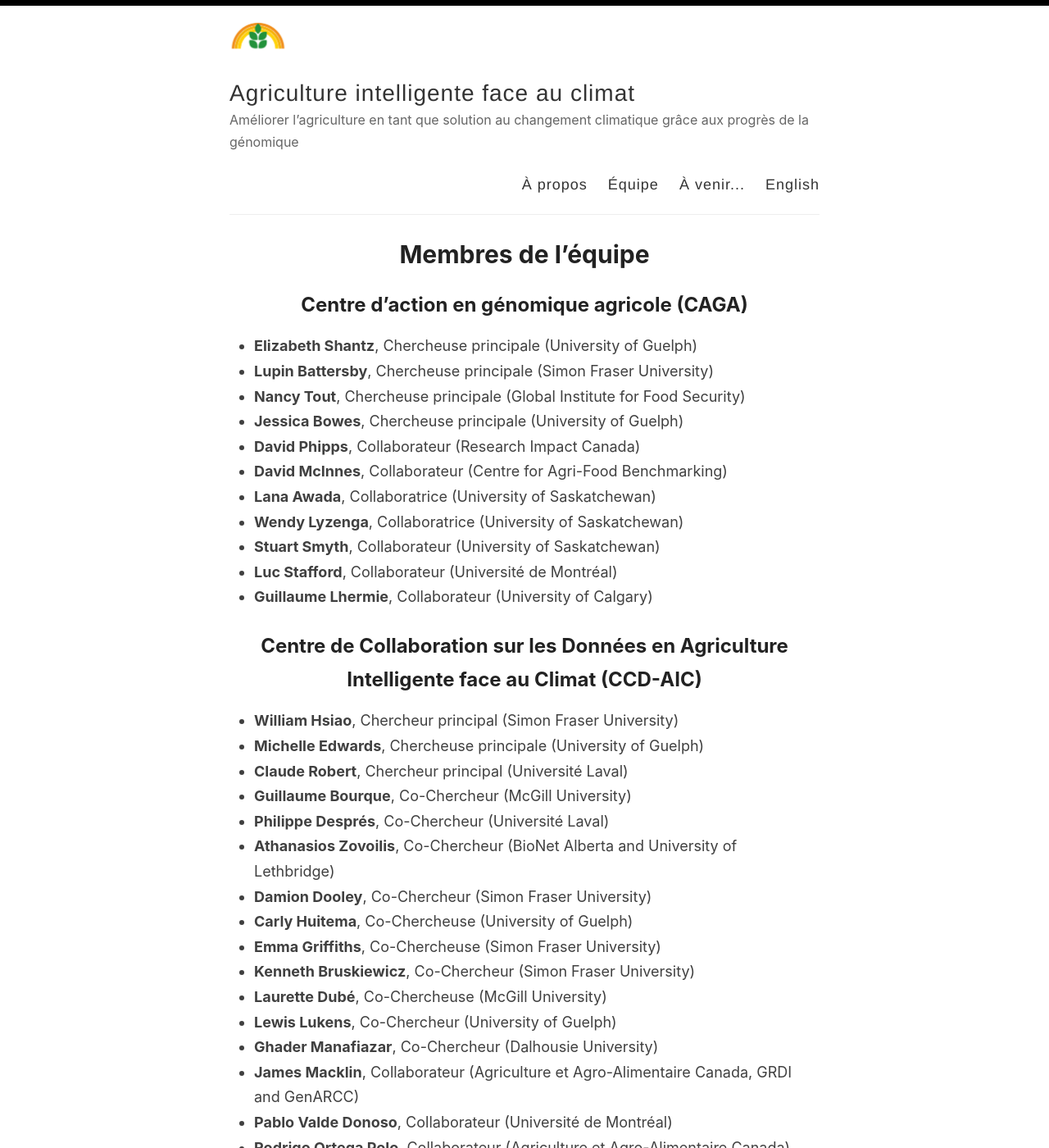
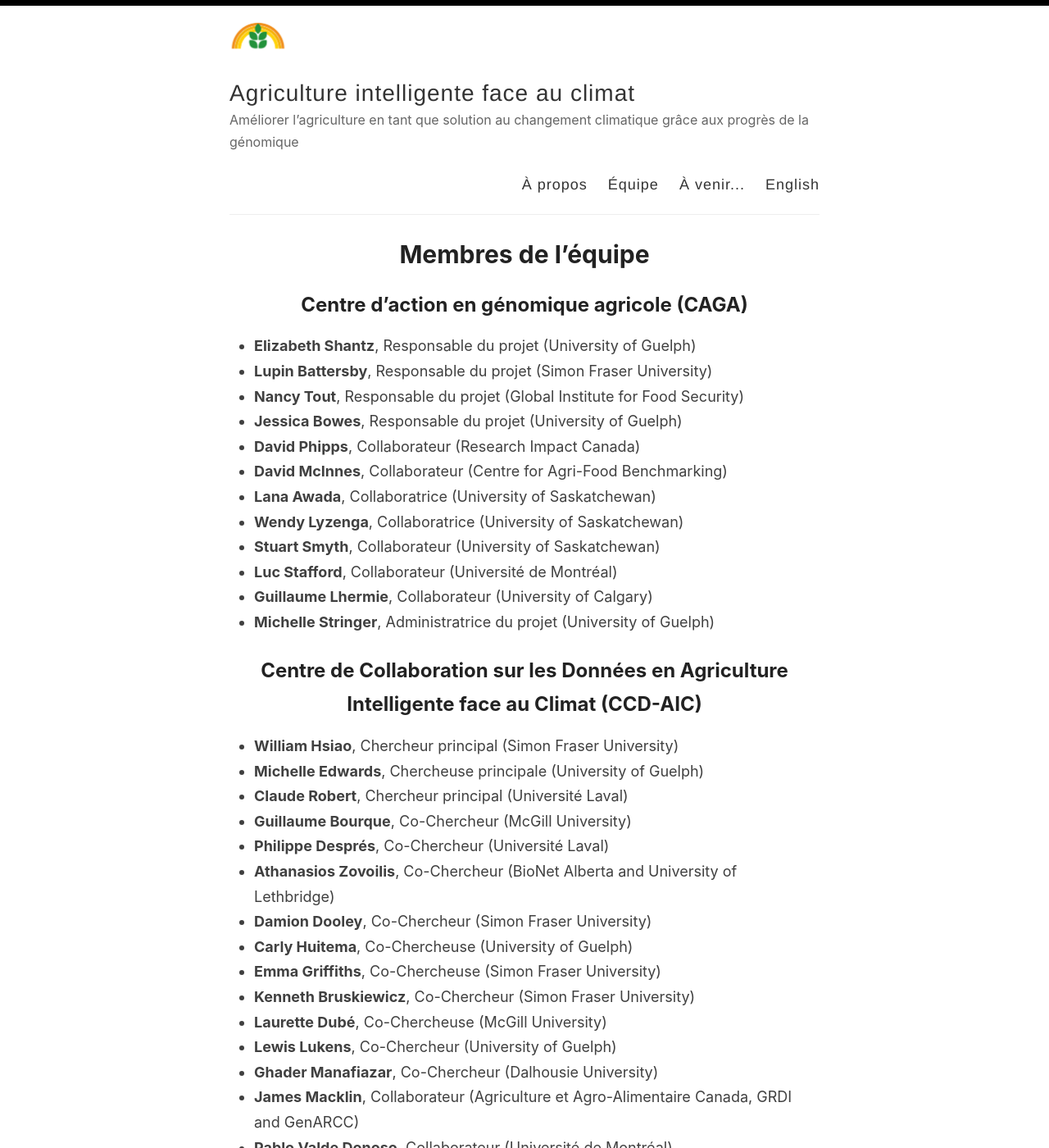
Before and after one commit to ClimateSmartAg/ClimateSmartAg-website-fr, a Jekyll site: the page built from _pages/team.md, in a window 1280 px wide and 1400 px high. Shown: the whole window at 82% size. Built offline with Jekyll 4.4.1, drawn with Linux system fonts in a browser that asks for light colours; some of the changed text lies outside the part shown.

Commit message:
Update team.md

```diff
--- a/_pages/team.md
+++ b/_pages/team.md
@@ -7,10 +7,10 @@ permalink: /team/
 # Membres de l'équipe
 ## Centre d'action en génomique agricole (CAGA)
 
-- **Elizabeth Shantz**, Chercheuse principale (University of Guelph)
-- **Lupin Battersby**, Chercheuse principale (Simon Fraser University)
-- **Nancy Tout**, Chercheuse principale (Global Institute for Food Security)
-- **Jessica Bowes**, Chercheuse principale (University of Guelph)
+- **Elizabeth Shantz**, Responsable du projet (University of Guelph)
+- **Lupin Battersby**, Responsable du projet (Simon Fraser University)
+- **Nancy Tout**, Responsable du projet (Global Institute for Food Security)
+- **Jessica Bowes**, Responsable du projet (University of Guelph)
 - **David Phipps**, Collaborateur (Research Impact Canada)
 - **David McInnes**, Collaborateur (Centre for Agri-Food Benchmarking)
 - **Lana Awada**, Collaboratrice (University of Saskatchewan)
@@ -18,6 +18,7 @@ permalink: /team/
 - **Stuart Smyth**, Collaborateur (University of Saskatchewan)
 - **Luc Stafford**, Collaborateur (Université de Montréal)
 - **Guillaume Lhermie**, Collaborateur (University of Calgary)
+- **Michelle Stringer**, Administratrice du projet (University of Guelph)
 
 ## Centre de Collaboration sur les Données en Agriculture Intelligente face au Climat (CCD-AIC)
 
@@ -44,6 +45,6 @@ permalink: /team/
 - **Michelle Brazas**, Collaboratrice (Bioinformatics.ca and Canadian Bioinformatics Workshops)
 - **Matthew Links**, Collaborateur (University of Saskatchewan)
 - **Jérôme Laroche**, Administrateur du projet (Université Laval)
-- **Sydney Morgan**, Administrateur du projet  (Simon Fraser University)
-- **Partima Shrivastava**, Administrateur du projet (Simon Fraser University)
-- **Luba Vasiluk**, Administrateur du projet  (University of Guelph)
+- **Sydney Morgan**, Administratrice du projet  (Simon Fraser University)
+- **Partima Shrivastava**, Administratrice du projet (Simon Fraser University)
+- **Luba Vasiluk**, Administratrice du projet  (University of Guelph)
```
